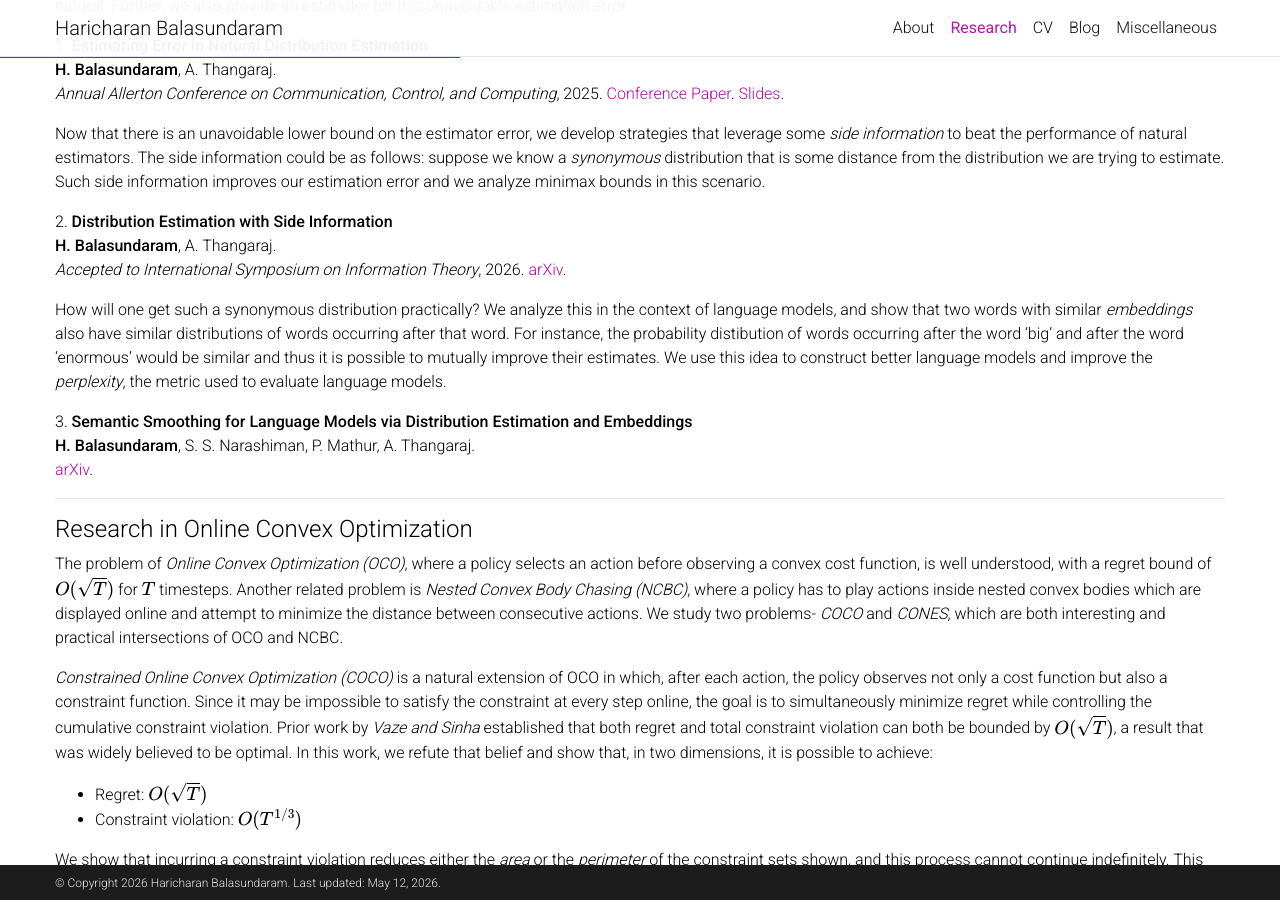
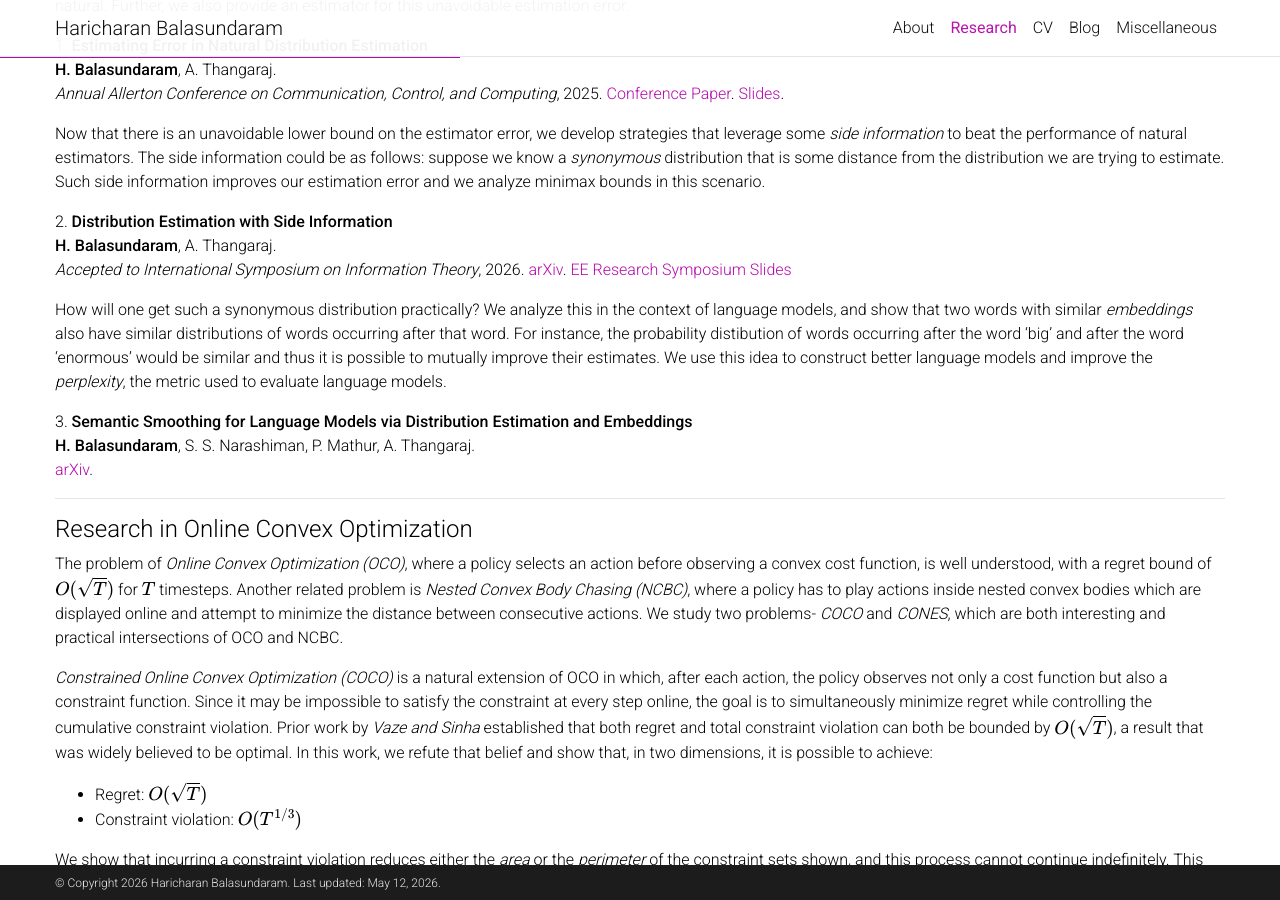
Before and after one commit to Haricharan1212/Haricharan1212.github.io, a Jekyll site: the page built from _pages/research.md, in a window 1280 px wide and 900 px high, scrolled down 404 px. Built offline with Jekyll 4.4.1, drawn with Linux system fonts in a browser that asks for light colours; comment, search, counter and statistics services are not loaded; a style sheet for code colours, icons or effects is not loaded.

Commit message:
Updated research.md to add slides

```diff
--- a/_pages/research.md
+++ b/_pages/research.md
@@ -25,7 +25,7 @@ Now that there is an unavoidable lower bound on the estimator error, we develop
 
 2\. **Distribution Estimation with Side Information**
    **H. Balasundaram**, A. Thangaraj.
-   *Accepted to International Symposium on Information Theory*, 2026. [arXiv](https://arxiv.org/abs/2601.08535).
+   *Accepted to International Symposium on Information Theory*, 2026. [arXiv](https://arxiv.org/abs/2601.08535). [EE Research Symposium Slides]({{ '/assets/pdf/ee_symposium_slides.pdf' | relative_url }})
 
 How will one get such a synonymous distribution practically? We analyze this in the context of language models, and show that two words with similar *embeddings* also have similar distributions of words occurring after that word. For instance, the probability distibution of words occurring after the word 'big' and after the word 'enormous' would be similar and thus it is possible to mutually improve their estimates. We use this idea to construct better language models and improve the *perplexity*, the metric used to evaluate language models.
 
```
Also changed, not shown: 1 other file.
